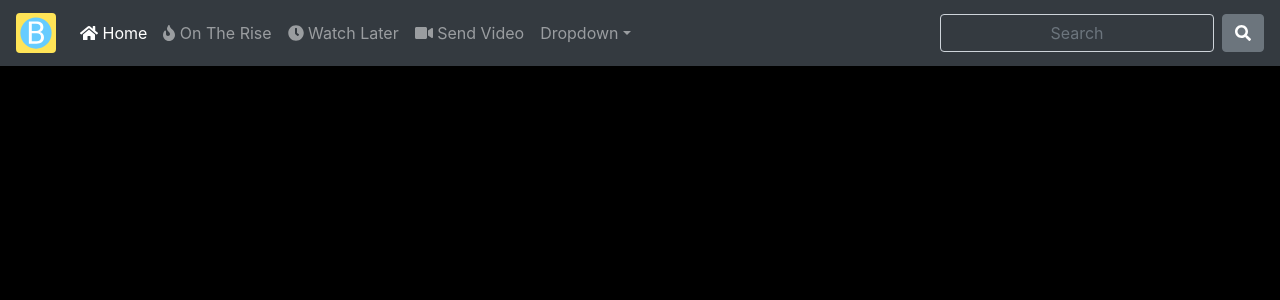
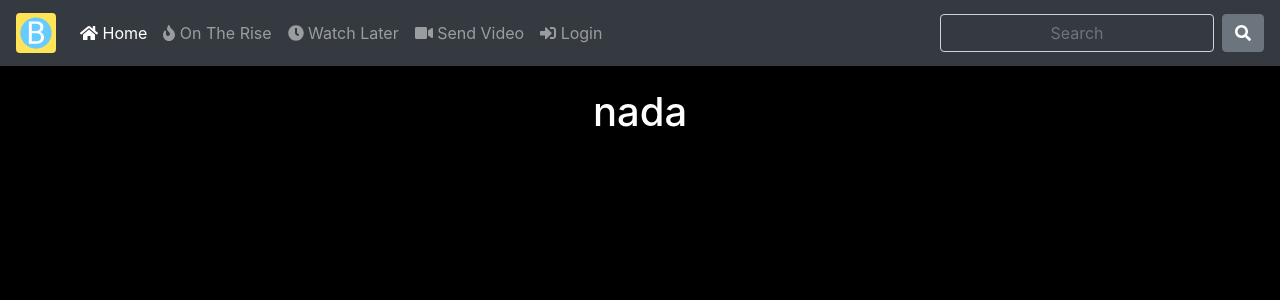
Before and after one commit to ce4555678/btubecoin, a Next.js app: page / in a window 1280 px wide. Shown: the top 300 px of the page. Built offline with nearby package versions, Linux system fonts and the light colour scheme; no server answers.

Commit message:
login e logout

```diff
--- a/components/Layout.js
+++ b/components/Layout.js
@@ -1,16 +1,9 @@
 import Navbar from './Navbar'
 import Head from 'next/head'
 import { Container} from 'react-bootstrap'
-import { useEffect, useState } from 'react'
 
 export default function Layout ({children, title}) {
-    const [IsWindow, setIsWindow] = useState(false)
 
-    // useEffect(() => {
-    //     if(typeof window !== 'undefined') {
-    //         setIsWindow(true)
-    //     }
-    // })
     return (
         <>
          <Head>
--- a/components/Navbar.js
+++ b/components/Navbar.js
@@ -1,15 +1,17 @@
 import {Navbar, Nav, NavDropdown, Form, FormControl, Button} from 'react-bootstrap'
 import Link from 'next/link'
-import { memo, useState } from 'react'
+import { memo, useContext, useState } from 'react'
 import { FontAwesomeIcon } from '@fortawesome/react-fontawesome'
 import {useRouter} from 'next/router'
-import { faFire, faHome, faVideo, faClock, faSearch } from '@fortawesome/free-solid-svg-icons'
+import { faFire, faHome, faVideo, faClock, faSearch, faSignOutAlt, faSignInAlt } from '@fortawesome/free-solid-svg-icons'
+import UserContext from '../contexts/UserContext'
 
 function NavBar() {
     const router = useRouter()
+    const {user, auth} = useContext(UserContext)
 
     return (
-            <Navbar className="fixed-top" bg="dark" variant="dark" expand="lg">
+        <Navbar className="fixed-top" bg="dark" variant="dark" expand="lg">
     <Link href="/"><Navbar.Brand href="/"><img width="40" height="40" alt="logo" src="/logo.svg"/></Navbar.Brand></Link>
     <Navbar.Toggle aria-controls="basic-navbar-nav" />
     <Navbar.Collapse id="basic-navbar-nav">
@@ -38,13 +40,15 @@ function NavBar() {
             <Nav.Link className="active" href="/send-video"><FontAwesomeIcon icon={faVideo} size={'1x'}/> Send Video</Nav.Link> :
             <Nav.Link href="/send-video"><FontAwesomeIcon icon={faVideo} size={'1x'}/> Send Video</Nav.Link>}
         </Link>
-        <NavDropdown title="Dropdown" id="basic-nav-dropdown">
+        { auth ?  <Nav.Link href="/logout"><FontAwesomeIcon icon={faSignOutAlt} size={'1x'}/> Logout</Nav.Link> : null }
+        { auth == false ?  <Nav.Link href="/login"><FontAwesomeIcon icon={faSignInAlt} size={'1x'}/> Login</Nav.Link> : null }
+        {/* <NavDropdown title="Dropdown" id="basic-nav-dropdown">
             <NavDropdown.Item href="#action/3.1">Action</NavDropdown.Item>
             <NavDropdown.Item href="#action/3.2">Another action</NavDropdown.Item>
             <NavDropdown.Item href="#action/3.3">Something</NavDropdown.Item>
             <NavDropdown.Divider />
             <NavDropdown.Item href="#action/3.4">Separated link</NavDropdown.Item>
-        </NavDropdown>
+        </NavDropdown> */}
         </Nav>
         <Form inline>
         <FormControl type="text" placeholder="Search" className="mr-sm-2 bg-dark text-center text-white" />
--- /dev/null
+++ b/contexts/UserContext.js
@@ -0,0 +1,5 @@
+import { createContext } from 'react'
+
+const UserContext = createContext({auth: false, user: ""})
+
+export default UserContext
--- a/pages/_app.js
+++ b/pages/_app.js
@@ -6,6 +6,8 @@ import {useEffect, useState} from 'react'
 import firebase from '../utils/firebase'
 import 'firebase/auth'
 import 'firebase/database'
+import UserContext from '../contexts/UserContext'
+
 
 Router.events.on('routeChangeStart', () => {
   NProgress.start()
@@ -46,6 +48,7 @@ function MyApp({ Component, pageProps }) {
     });
   }, []);
 
+  let user
   if(authState.status == "in") {
     if(!acessToken) {
       acessToken = authState.token
@@ -53,11 +56,16 @@ function MyApp({ Component, pageProps }) {
     if(acessToken !== authState.token) {
       acessToken = authState.token
       }
+      user = authState.user ? authState.user : ""
   }
 
-  console.log(acessToken ? acessToken : 'nada')
+  let auth = authState.status == "in" ? true : false
 
-  return <Component {...pageProps} />
+  return (
+     <UserContext.Provider value={{auth, user}}>
+        <Component {...pageProps} />
+      </UserContext.Provider>
+  )
 }
 
 export default MyApp
--- a/pages/index.js
+++ b/pages/index.js
@@ -1,10 +1,10 @@
 // import { Button, Container } from 'react-bootstrap';
 import Layout from '../components/Layout'
-
 export default function Home() {
 
   return (
     <Layout title="home">
+      <h1 className="text-white text-center">nada</h1>
     </Layout>
   )
 }
```
